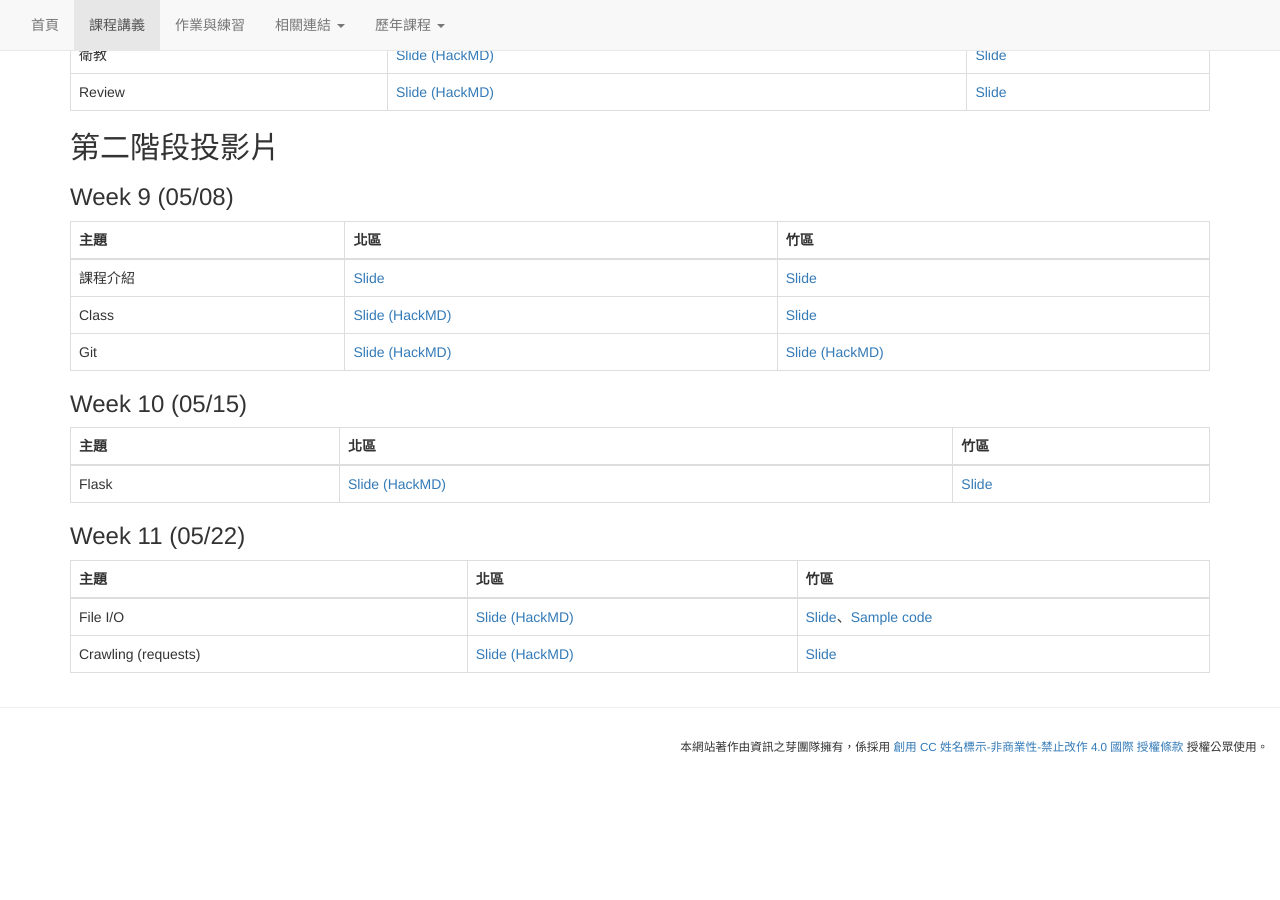
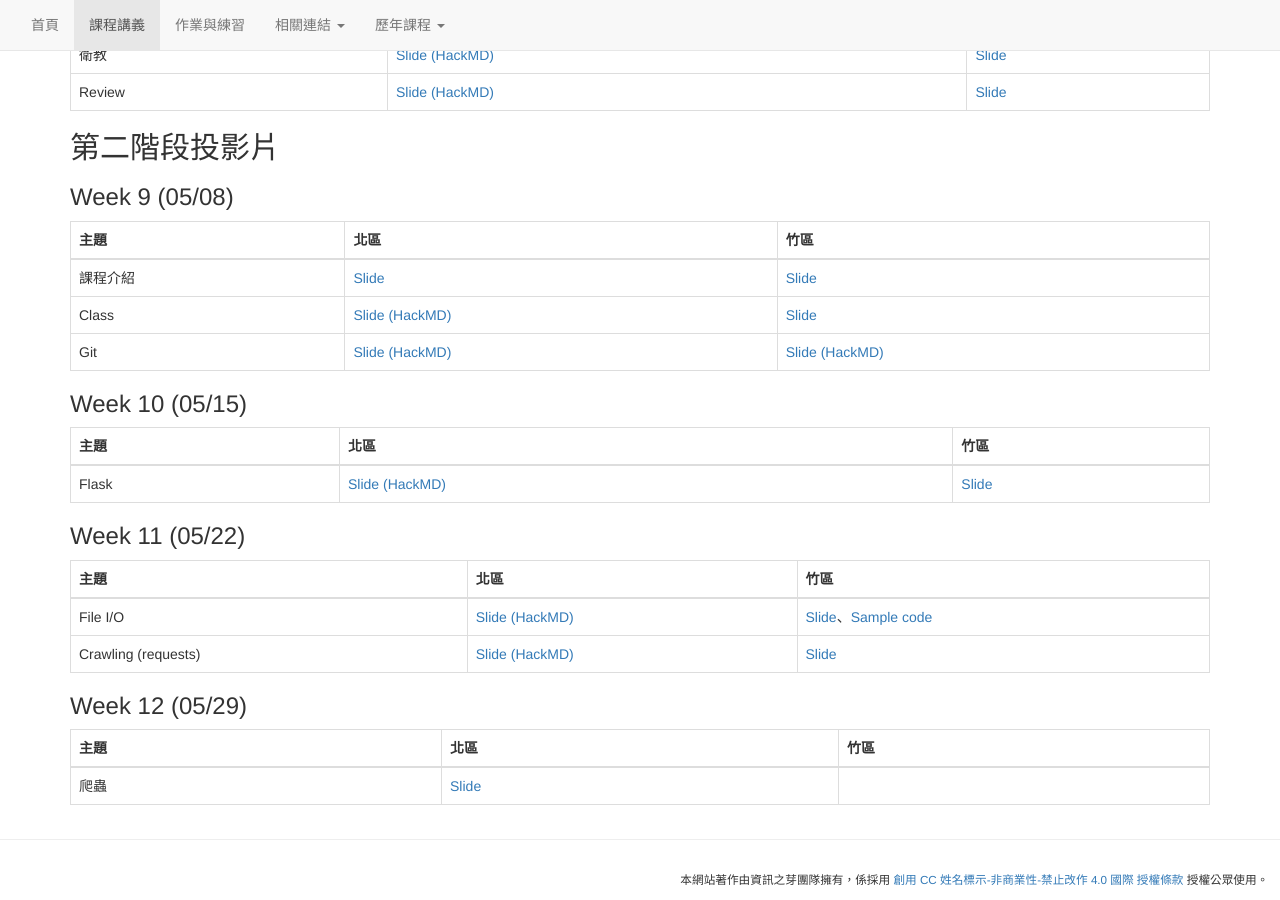
Before and after one commit to tw-csie-sprout/py2022, a Jekyll site: the page built from slides.md, in a window 1280 px wide and 900 px high, scrolled down 1383 px. Built offline with Jekyll 4.4.1, drawn with Linux system fonts in a browser that asks for light colours; before the commit the page ends 2150 px from its top, so only the background shows below that.

Commit message:
Update slides.md

```diff
--- a/slides.md
+++ b/slides.md
@@ -91,3 +91,10 @@
 | --- | --- | --- |
 | File I/O | [Slide (HackMD)](https://hackmd.io/@VLvbo_-_QjqwJnUcuKdxSQ/HyrcgnQU9#/)| [Slide](https://drive.google.com/file/d/1toh67mIvuE7YkIeuLVMjWRitn4f1a2OM/view?usp=sharing)、[Sample code](https://drive.google.com/file/d/1xaCQlilK_BvJUoKXa2IzxF6xt3KkIurn/view) |
 | Crawling (requests) | [Slide (HackMD)](https://hackmd.io/@-TyNLpH6RM-50upth1_LeQ/HkwnxrCIc) | [Slide](https://drive.google.com/file/d/1C21TxRftHHtRrWeswCoVKeWqiO-JFO1z/view?usp=sharing) |
+
+### Week 12 (05/29)
+
+{: .table .table-bordered}
+| 主題 | 北區 | 竹區 |
+| --- | --- | --- |
+| 爬蟲 | [Slide](https://drive.google.com/file/d/1kqmvaJPH0viDMrrn3ZB2y45906jSxZnx/view?usp=sharing) | |
```
